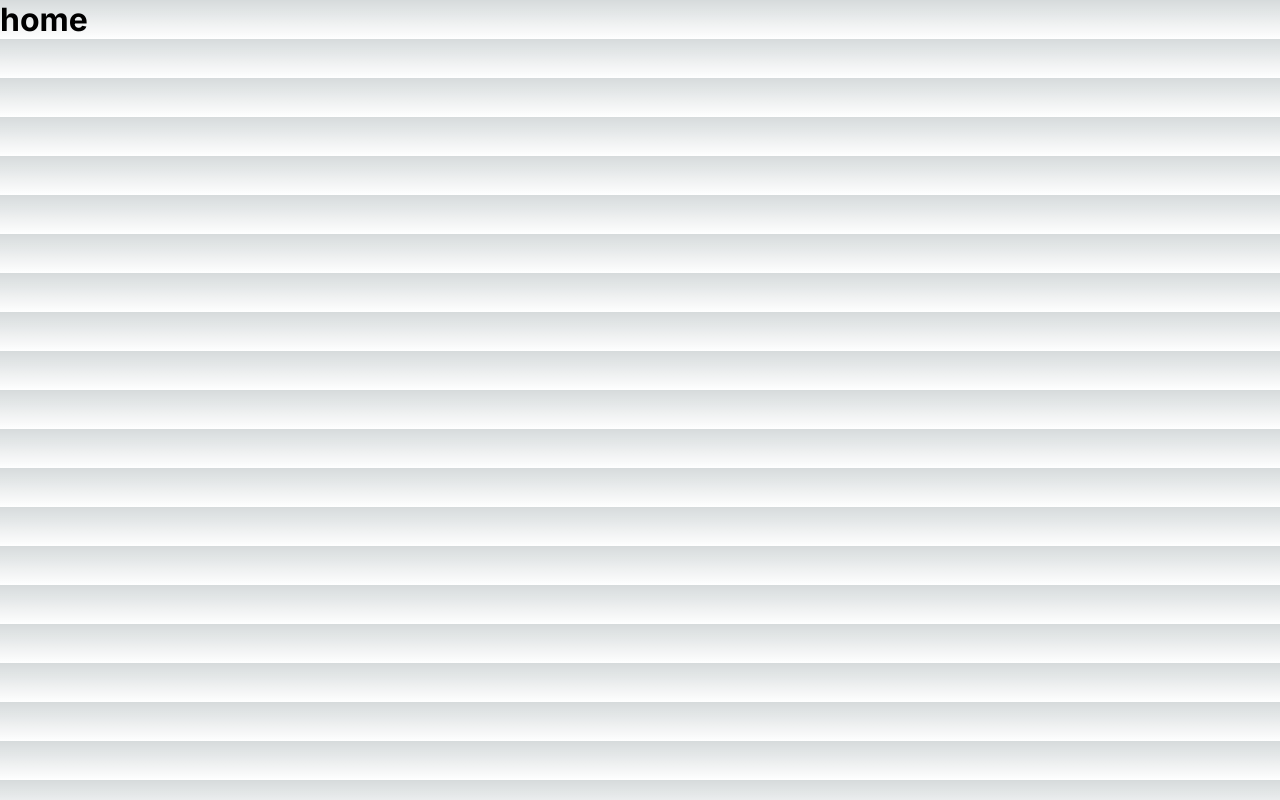
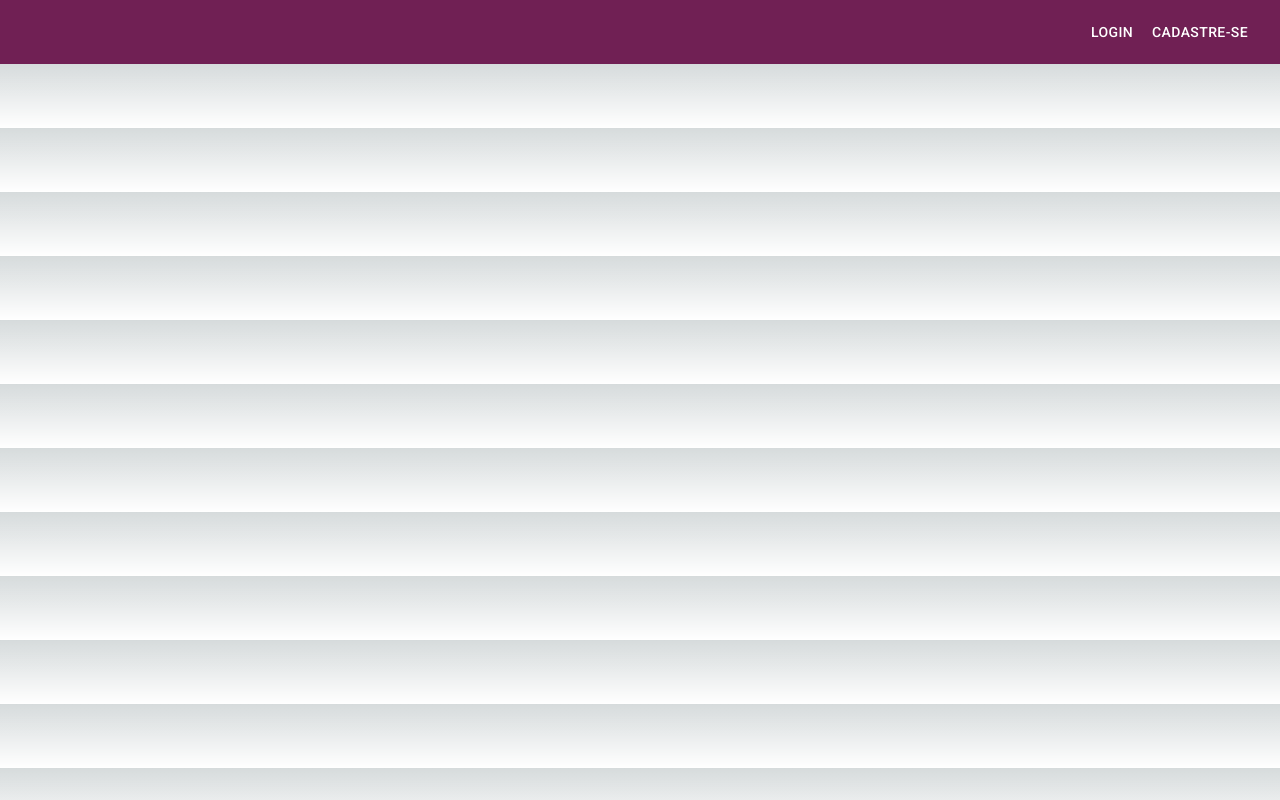
Before and after one commit to ONG-Coletivo-Encoraja/encoraja_frontend, a Next.js app in the folder my-app/: page / in a window 1280 px wide. Built offline with nearby package versions, Linux system fonts and the light colour scheme.

Commit message:
feat: homepage navbar created

```diff
--- a/my-app/src/app/layout.tsx
+++ b/my-app/src/app/layout.tsx
@@ -1,6 +1,11 @@
 import type { Metadata } from "next";
 import { Inter } from "next/font/google";
 import "../styles/globals.css";
+import '@fontsource/roboto/300.css';
+import '@fontsource/roboto/400.css';
+import '@fontsource/roboto/500.css';
+import '@fontsource/roboto/700.css';
+
 
 const inter = Inter({ subsets: ["latin"] });
 
--- a/my-app/src/app/page.tsx
+++ b/my-app/src/app/page.tsx
@@ -1,8 +1,9 @@
 import Image from "next/image";
 import styles from "../styles/page.module.css";
+import Navbar from "../components/homepage/navbar"
 
 export default function Home() {
   return (
-    <h1>home</h1>
+    <Navbar />
   );
 }
--- /dev/null
+++ b/my-app/src/components/homepage/navbar.tsx
@@ -0,0 +1,28 @@
+import * as React from 'react';
+import AppBar from '@mui/material/AppBar';
+import Box from '@mui/material/Box';
+import Toolbar from '@mui/material/Toolbar';
+import Button from '@mui/material/Button';
+import IconButton from '@mui/material/IconButton';
+
+export default function Navbar() {
+  return (
+    <Box sx={{ flexGrow: 1, m: 0, p: 0 }}>
+      <AppBar position="static" sx={{ bgcolor: '#702054' }}>
+        <Toolbar>
+          <IconButton
+            size="large"
+            edge="start"
+            color="#702054"
+            aria-label="menu"
+            sx={{ mr: 2 }}
+          >
+          </IconButton>
+          <Box sx={{ flexGrow: 1 }} />
+          <Button color="inherit">Login</Button>
+          <Button color="inherit">Cadastre-se</Button>
+        </Toolbar>
+      </AppBar>
+    </Box>
+  );
+}
```
Also changed, not shown: my-app/package.json (+10 -3 lines), 1 other file (tests, documents, lock files or other folders).
